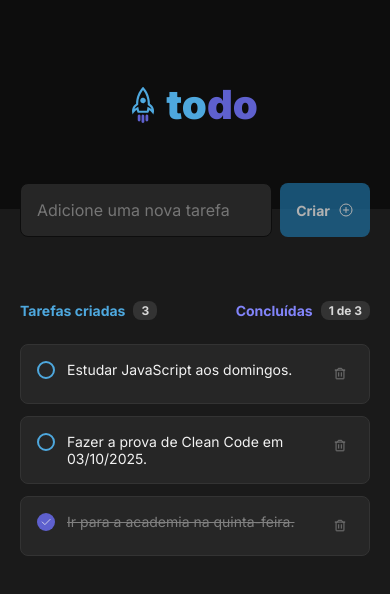
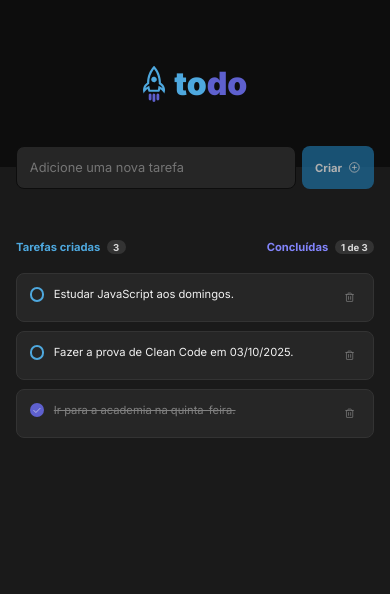
Before and after one commit to felipe-dr/todolist-web-react, a React (Vite) app: page / in a window 390 px wide. Shown: the top 594 px of the page. Built offline with nearby package versions, Linux system fonts and the light colour scheme.

Commit message:
feat(styles): add responsive size

```diff
--- a/src/styles/global.css
+++ b/src/styles/global.css
@@ -29,7 +29,13 @@
 }
 
 html {
-  font-size: 62.5%; /* 16px = 100% <=> 10px = 62.5% */
+  font-size: 50%; /* 16px = 100% <=> 8px = 50% */
+}
+
+@media (min-width: 768px) {
+  html {
+    font-size: 62.5%; /* 16px = 100% <=> 10px = 62.5% */
+  }
 }
 
 body {
```
